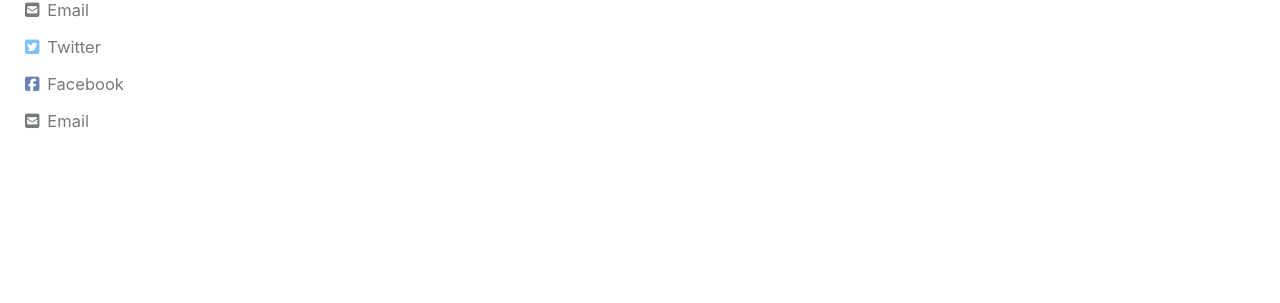
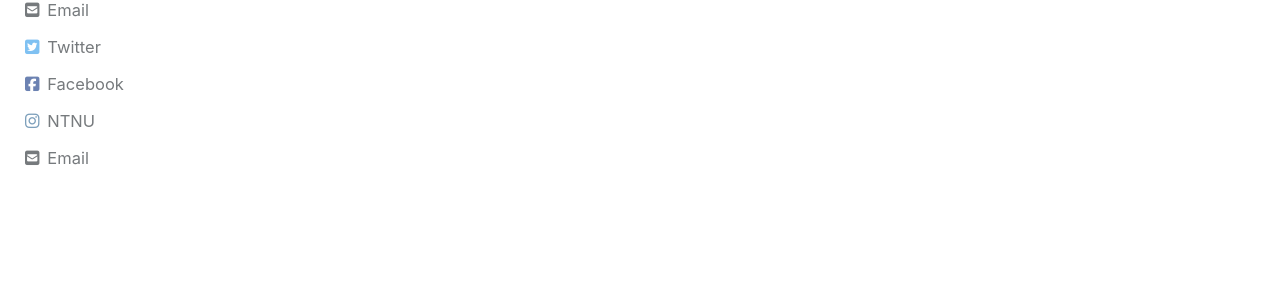
Before and after one commit to VeroniMattia/VeroniMattia.github.io, a Jekyll site: the page built from index.html, in a window 1280 px wide. Shown: the part 271-574 px from the top of the page. Built offline with Jekyll 4.4.1, drawn with Linux system fonts in a browser that asks for light colours; cached includes are drawn as plain includes; nearby versions of some CDN libraries; the list of posts is cut into pages by our own code.

```diff
--- a/_config.yml
+++ b/_config.yml
@@ -128,9 +128,9 @@
     - label: "GitHub"
       icon: "fab fa-fw fa-github"
       # url: "https://github.com/"
-    - label: "Instagram"
+    - label: "NTNU"
       icon: "fab fa-fw fa-instagram"
-      # url: "https://instagram.com/"
+      url: "https://www.ntnu.no/ansatte/mattia.veroni"
 
 # Site Footer
 footer:
```
